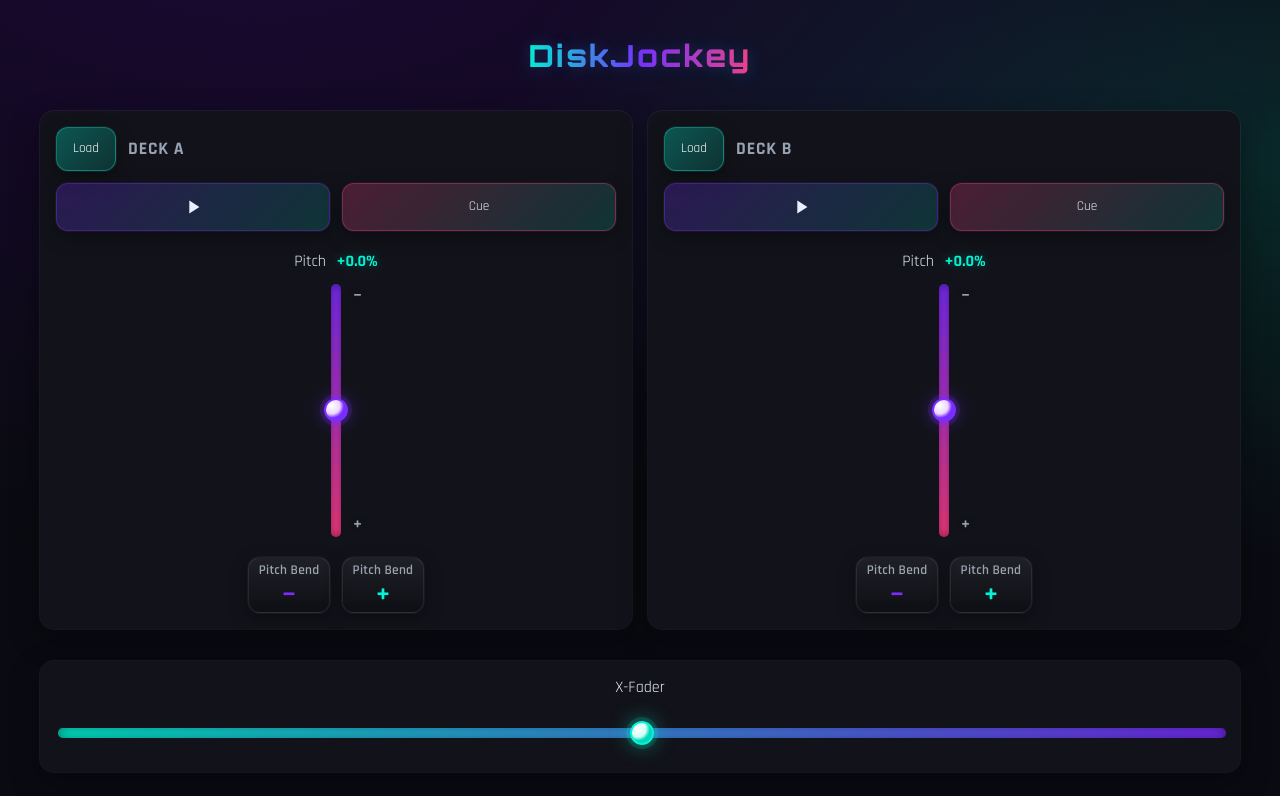
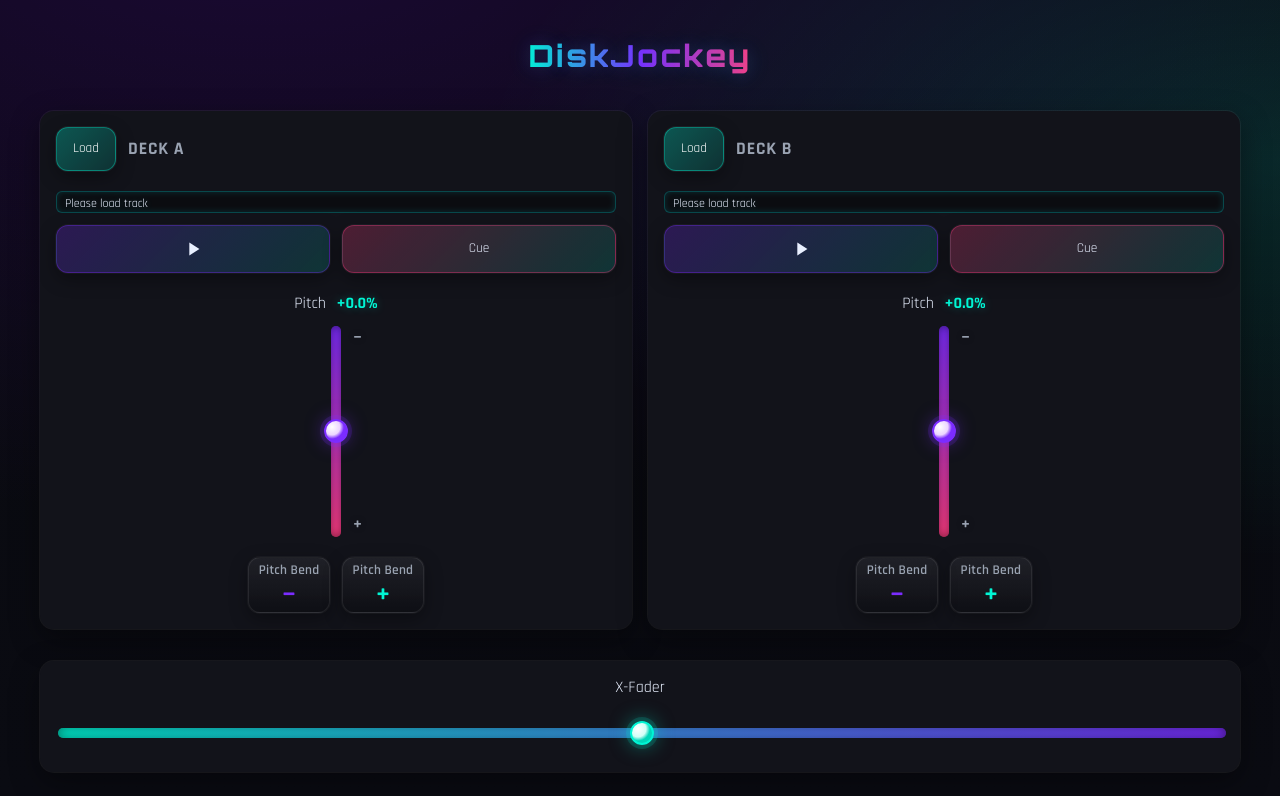
Before and after one commit to baffioso/diskJockey, a React (Vite) app: page / in a window 1280 px wide. Shown: the top 796 px of the page. Built offline with nearby package versions, Linux system fonts and the light colour scheme.

Commit message:
feat: enhance track display with fallback message and no-scroll animation

```diff
--- a/src/Deck.tsx
+++ b/src/Deck.tsx
@@ -186,6 +186,9 @@ export function Deck({ title, audioCtx, outputNode, onLevel }: DeckProps) {
     }
   }, [])
 
+  const displayName = trackName ?? 'Please load track'
+  const hasTrack = !!trackName
+
   return (
     <div className="deck">
       <div className="deck-header">
@@ -210,14 +213,14 @@ export function Deck({ title, audioCtx, outputNode, onLevel }: DeckProps) {
         />
       </div>
 
-      {trackName && (
-        <div className="track-display" title={trackName}>
-          <div className="scroll">
-            <span>{trackName}</span>
-            <span aria-hidden="true">&nbsp;&nbsp;•&nbsp;&nbsp;{trackName}</span>
-          </div>
+      <div className={`track-display ${hasTrack ? '' : 'no-scroll'}`} title={displayName}>
+        <div className="scroll">
+          <span>{displayName}</span>
+          {hasTrack && (
+            <span aria-hidden="true">&nbsp;&nbsp;•&nbsp;&nbsp;{displayName}</span>
+          )}
         </div>
-      )}
+      </div>
 
       <audio ref={audioRef} controls={false} preload="auto" />
 
--- a/src/styles.css
+++ b/src/styles.css
@@ -229,6 +229,7 @@ footer { opacity: 0.7; font-size: 0.8rem; }
   will-change: transform;
   animation: marquee 12s linear infinite;
 }
+.track-display.no-scroll .scroll { animation: none; position: relative; }
 .track-display span {
   color: var(--text);
   font-size: 12px;
```
